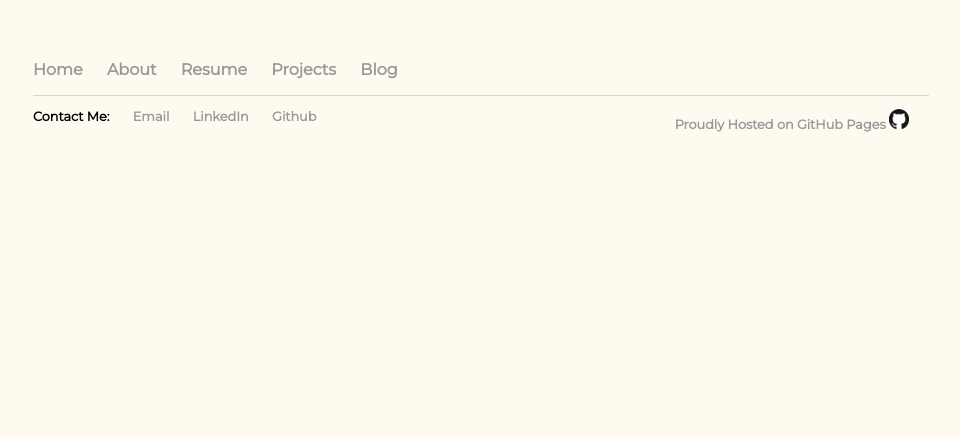
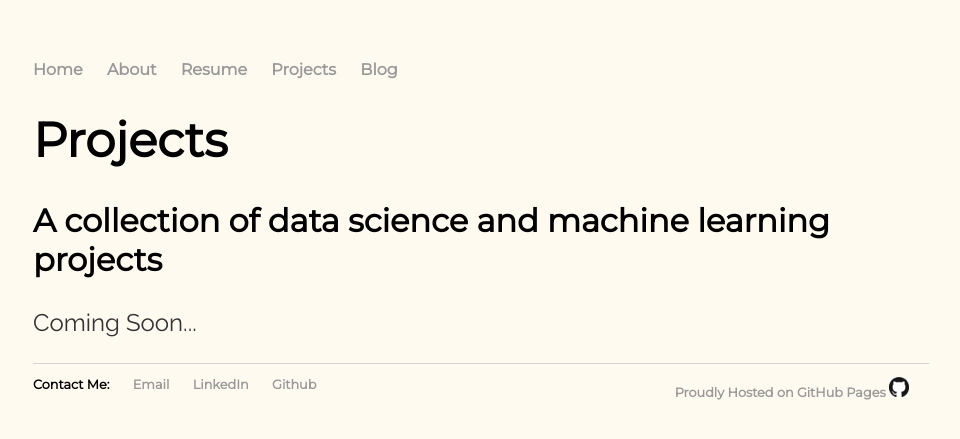
Before and after one commit to shindig7/my-site, a Jekyll site: the page built from projects/index.html, in a window 1280 px wide. Shown: the top 439 px of the page, without its empty margins (159-1119 px from the left). Built offline with Jekyll 4.4.1, drawn with Linux system fonts in a browser that asks for light colours.

Commit message:
Update index.html

```diff
--- a/projects/index.html
+++ b/projects/index.html
@@ -1,6 +1,8 @@
 ---
 layout: default
 title: Projects
+subtitle: A collection of data science and machine learning projects
 ---
-
-<div></div>
+<h1>{{ page.title }}</h1>
+<h2>{{ page.subtitle }}</h2>
+<p> Coming Soon... </p>
```
